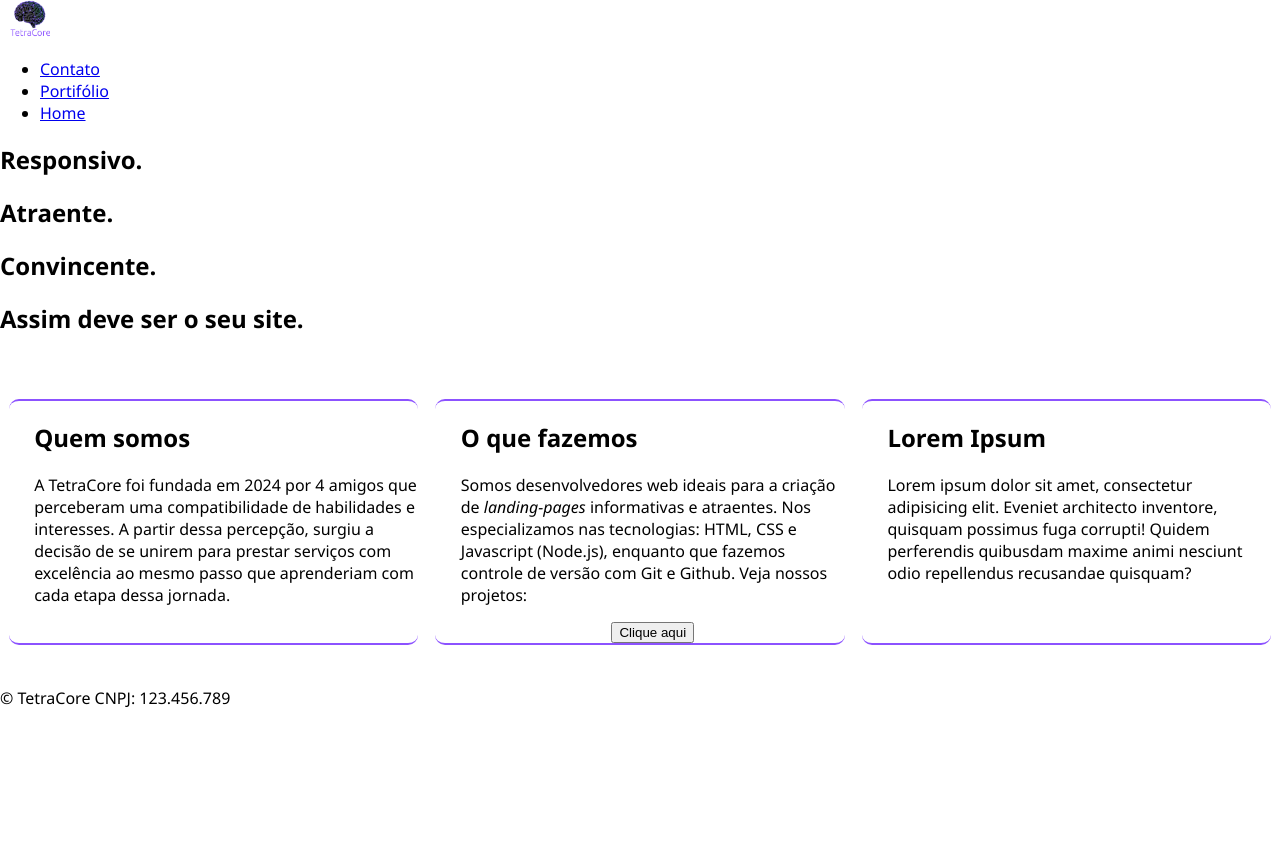
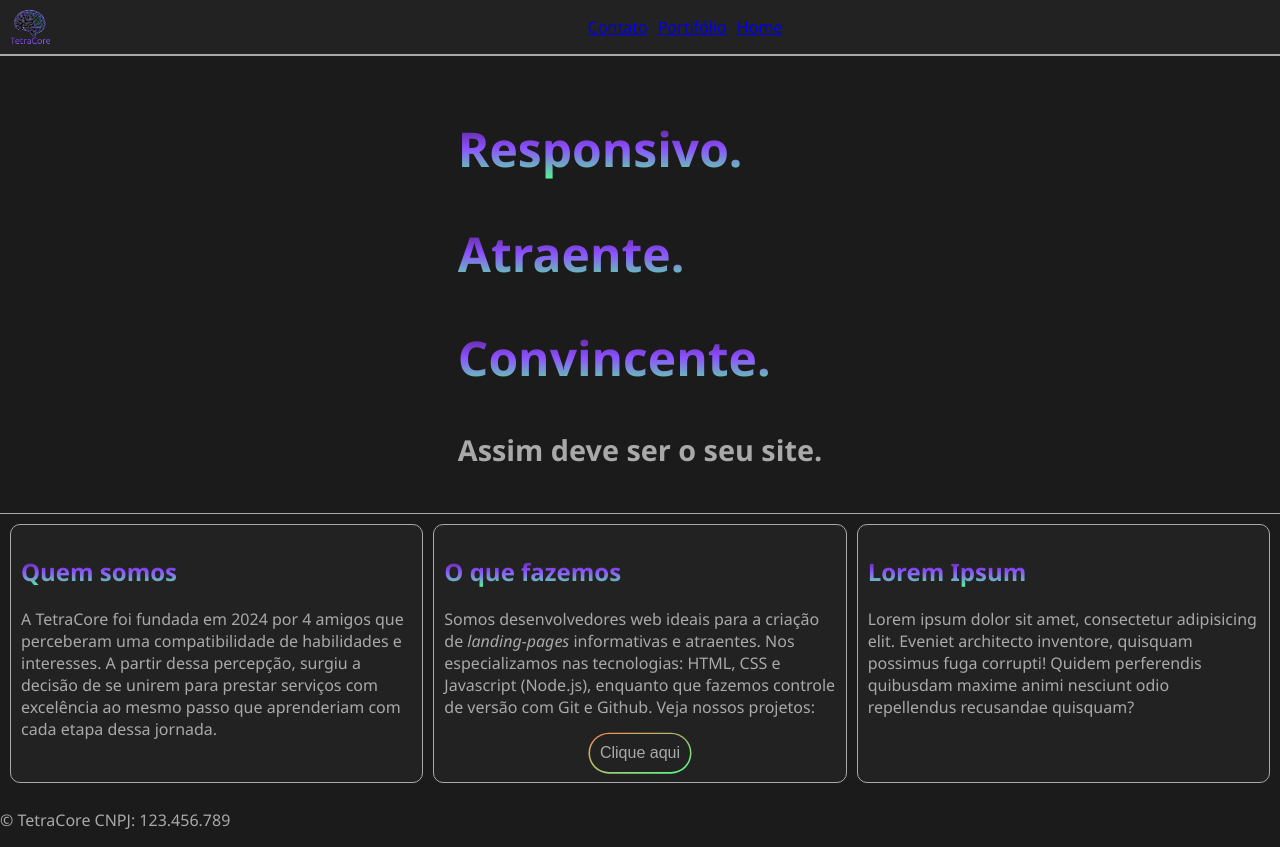
Before and after one commit to Raposadd/projeto-tetracor, a plain HTML site: page index.html in a window 1280 px wide. Before the commit the page ends 800 px from the top, so only its background shows below. Drawn offline with Linux system fonts and the light colour scheme.

Commit message:
Revert "df"

```diff
--- a/styles/estiloa.css
+++ b/styles/estiloa.css
@@ -1,94 +1,118 @@
 :root {
   /* A cor abaixo foi selecionada especialmente pela nossa designer cabeçuda */
   --corprimaria: #8c52ff;
+  --corsecundaria: #52FF8C;
+  --corterciaria: rgb(74, 17, 105) ;
+  --corquaternaria: #FF8C52;
+  --cordefundo: rgb(27, 27, 27);
+  --cordefundocartao:rgb(34, 34, 34);
+  --cortexto: rgb(169, 169, 169);
+  --gradiente: linear-gradient(var(--corterciaria), var(--corprimaria), var(--corsecundaria));
   /* Cor secundária */
 }
 body {
   margin: 0%;
   font-family: "Segoe UI", Tahoma, Geneva, Verdana, sans-serif;
-  background-color: white;
+  background-color: var(--cordefundo);
+  color: var(--cortexto);
 }
-.navbar {
-  list-style-type: none;
+nav {
+  display: grid;
+  grid-template-columns: auto auto;
+  overflow: hidden;
+  background-color: var(--cordefundocartao);
+  border-bottom: 2px solid var(--cortexto);
   margin: 0;
   padding: 0;
-  overflow: hidden;
-  background-color: white;
-  border-bottom: 2px solid var(--corprimaria);
+}
+.nav-bar-right {
+  display: flex;
+  justify-contents: end;
 }
 
-.navbar li {
-  float: left;
+.nav-bar-right ul{
+  list-style-type: none;
+  display: flex;
+  gap: 10px;
+  justify-content: end;
+  align-items: center;
 }
-
-.navbar li a {
-  display: block;
-  color: var(--corprimaria);
-  text-align: center;
-  padding: 14px 16px;
-  text-decoration: none;
+.nav-bar-left {
+  display: flex;
+  justify-content: start;
+  align-items: center;
 }
 #logo {
   width: 40px;
   margin-left: 10px;
 }
 
-.caixaintroalpha {
-  border-bottom: 2px solid var(--corprimaria);
+.caixaintro {
+  display: flex;
+  justify-content: center;
+  border-bottom: 1px solid var(--cortexto);
+  padding: 20px;
 }
-.caixaintrobeta {
-  padding-top: 5%;
-  padding-bottom: 5%;
+.subcaixaintro {
+  font-size: larger;
 }
-.caixaintrodelta {
-  margin-left: 30%;
-  margin-right: auto;
-  font-size: xx-large;
-}
-.caixaintrodelta h1 {
-  color: black;
-}
-.caixaintrodelta h2 {
-  font-size: large;
-  color: rgb(66, 66, 66);
-}
-.cartao {
-  width: 30%;
-  margin: 0 auto;
-  border-top: 2px solid var(--corprimaria);
-  border-bottom: 2px solid var(--corprimaria);
-  border-radius: 10px;
-  padding-left: 2%;
-  gap: 3px;
-  margin-bottom: 2%;
-  transition: box-shadow 0.5s;
-}
-.cartao:hover {
-  box-shadow: 0px 10px 8px rgba(0, 0, 0, 0.425);
+.subcaixaintro h1 {
+  font-size: 3rem;
+  background-image: var(--gradiente);
+  background-clip: text;
+  color: rgba(0, 0, 0, 0);
+
 }
 .caixartigos {
   display: flex;
-  flex-direction: row;
-  margin-top: 5%;
+  flex-wrap: wrap;
+  gap: 10px;
+  padding: 10px;
 }
-
-@media (max-width: 550px) {
-  .caixaintrodelta {
-    margin: auto;
-    width: 50%;
+.cartao {
+  flex-grow: 1;
+  width: 30%;
+  min-width: 230px;
+  padding: 10px;
+  border: 1px solid var(--cortexto);
+  border-radius: 10px;
+  background-color: var(--cordefundocartao);
+  z-index: 0;
 }
-  .caixaintrodelta h1 {
-    font-size: 2rem;
+.cartao h1 {
+  background-image: var(--gradiente);
+  background-clip: text;
+  color: rgb(0, 0, 0, 0);
 }
-  .caixaintrodelta h2 {
+.botao {
+  color: var(--cortexto);
+  border: none;
+  border-radius: 20px;
+  padding: 10px;
+  text-decoration: none;
+  position: relative;
+  background: var(--cordefundocartao);
   font-size: medium;
 }
-  .caixartigos {
-    flex-direction: column;
+.botao::after{
+  content: '';
+  position: absolute;
+  height: 107%;
+  width: 103%;
+  background: linear-gradient(to bottom right,var(--corquaternaria), var(--corsecundaria));
+  border-radius: 200px;
+  top: 50%;
+  left: 50%;
+  translate: -50% -50%;
+  z-index: -1;
 }
-  .cartao {
-    width: 70%;
-    padding-left: 5%;
-    padding-right: 5%;
+.botao:hover {
+  z-index: 0;
+  color: black;
+  border: none;
 }
+.botao:active{
+  z-index: 0;
+  color: black;
+  border: none;
 }
```
Lines whose indentation alone changed are shown as unchanged.
